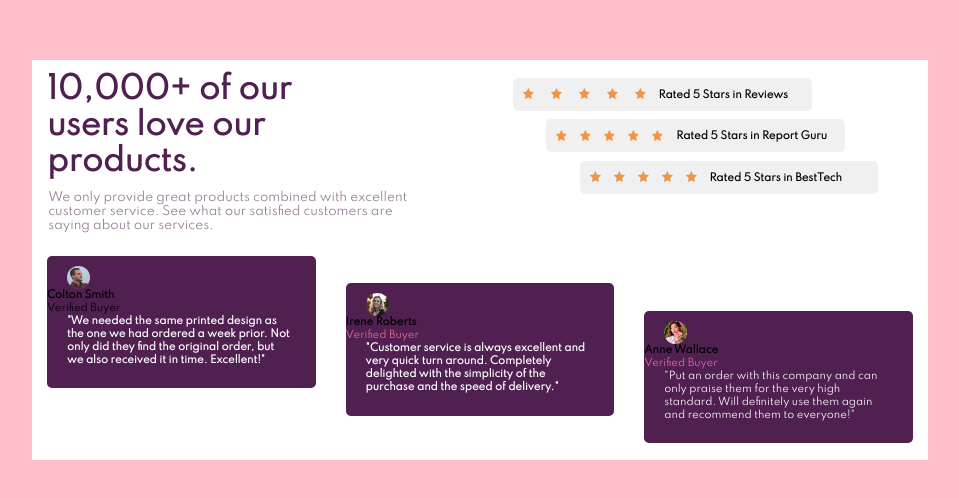
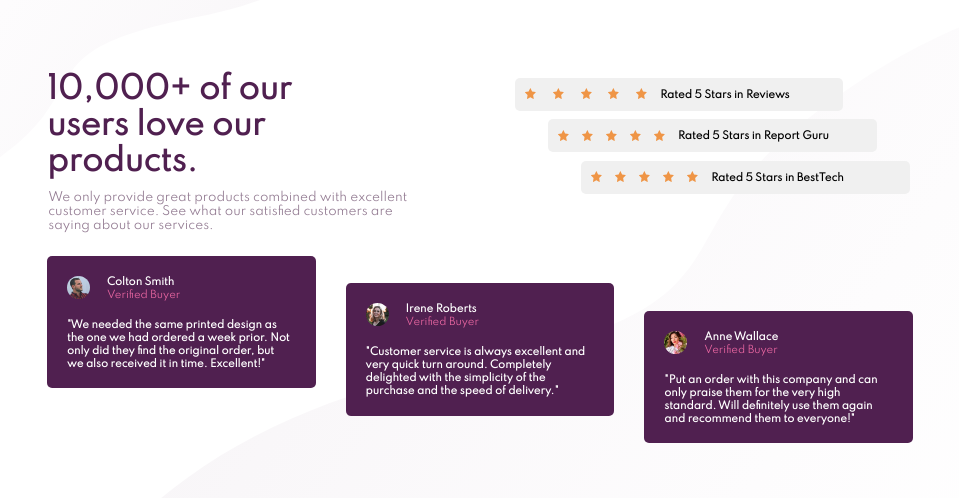
Before and after one commit to ManuDev01/Social-Proof-Section-Master, a plain HTML site: page index.html in a window 1280 px wide. Shown: the part 140-638 px from the top of the page, without its empty margins (160-1119 px from the left). Drawn offline with Linux system fonts and the light colour scheme.

Commit message:
Add background image and positioning of the name in the feedback

```diff
--- a/index.html
+++ b/index.html
@@ -34,7 +34,7 @@
         <!--Feedbacks-->
           <div class="square">
             <img class="feedbackimage" src="images/image-colton.jpg" alt="Colton">
-            <p class="feedbackname"><strong>Colton Smith</strong><br> Verified Buyer</p>
+            <p class="feedbackname"><strong>Colton Smith</strong><br><span>Verified Buyer</span></p>
             <p class="feedback1"><strong>"We needed the same printed design as<br> the one we had ordered a week prior.
               Not<br> only did they find the original order, but<br> we also received it in time.
               Excellent!"</strong></p>
@@ -48,8 +48,8 @@
           <div class="square">
             <img class="feedbackimage" src="images/image-anne.jpg" alt="Anne">
             <p class="feedbackname"><strong>Anne Wallace</strong><br><span>Verified Buyer</span> </p>
-            <p class="feedback1">"Put an order with this company and can<br> only praise them for the very high<br>
-              standard. Will definitely use them again<br> and recommend them to everyone!"</p>
+            <p class="feedback1"> <strong>"Put an order with this company and can<br> only praise them for the very high<br>
+              standard. Will definitely use them again<br> and recommend them to everyone!"</strong></p>
           </div>
         <!--Feedbacks-->
         <!--Stars-->
--- a/style.css
+++ b/style.css
@@ -12,11 +12,13 @@
 body {
   font-size: 15px;
   font-family: "Spartan", sans-serif;
+  background-image: url(images/bg-pattern-top-desktop.svg), url(images/bg-pattern-bottom-desktop.svg);
+  background-position: top left, bottom right;
+  background-repeat: no-repeat;
 }
 main {
   width: 100vw;
   height: 100vh;
-  background-color: pink;
   display: flex;
   align-items: center;
   justify-content: center;
@@ -26,7 +28,6 @@ main {
   width: 70%;
   height: 400px;
   display: grid;
-  background-color: white;
   grid-template-columns: repeat(27, 1fr);
   grid-template-rows: repeat(29, 1fr);
 }
@@ -64,19 +65,21 @@ main {
 }
 .feedbackimage {
   margin-left: 20px;
-  margin-top: 25px;
+  margin-top: 20px;
   width: 23px;
   height: 23px;
-  margin-top: 10px;
   border-radius: 50%;
 }
 .feedbackname {
-  color: black;
+  position: absolute;
   font-size: 10px;
+  padding-left: 60px;
+  padding-top: 20px;
 }
 .feedback1 {
   font-size: 10px;
   margin-left: 20px;
+  margin-top: 20px;
 }
 span {
   color: var(--Soft-Pink);
@@ -84,17 +87,17 @@ span {
 /*Feedbacks*/
 /*Stars*/
 .square:nth-child(4) {
-  grid-column: 15/25;
+  grid-column: 15/26;
   grid-row: 2/5;
   background-color: rgb(240, 240, 240);
 }
 .square:nth-child(5) {
-  grid-column: 16/26;
+  grid-column: 16/27;
   grid-row: 5/8;
   background-color: rgb(240, 240, 240);
 }
 .square:nth-child(6) {
-  grid-column: 17/27;
+  grid-column: 17/28;
   grid-row: 8/11;
   background-color: rgb(240, 240, 240);
 }
@@ -113,7 +116,7 @@ span {
 /*Text*/
 .square:nth-child(7) {
   color: var(--Very-Dark-Magenta);
-  background-color: white;
+  background-color: rgba(255, 0, 0, 0%);
   grid-column: 1/10;
   grid-row: 1/10;
   font-size: 15px;
@@ -122,7 +125,7 @@ span {
 .square:nth-child(8) {
   color: var(--Dark-Grayish-Magenta);
   width: 93%;
-  background-color: white;
+  background-color: rgba(255, 255, 255, 0%);
   grid-row: 10/15;
   grid-column: 1/15;
   font-size: 12px;
```
